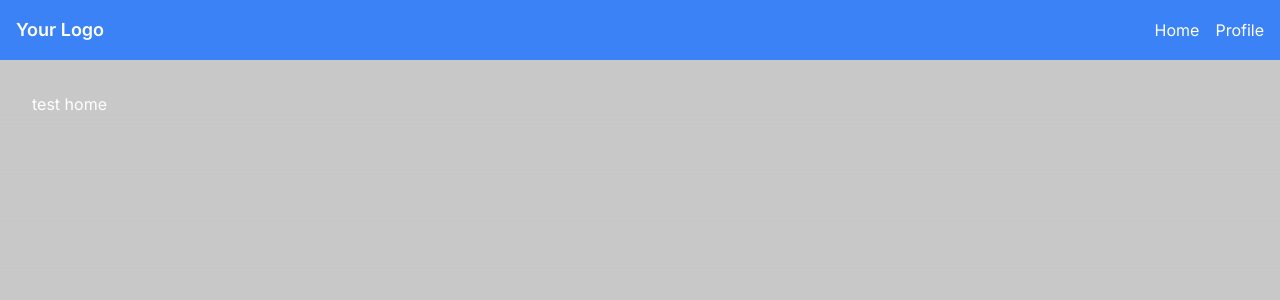
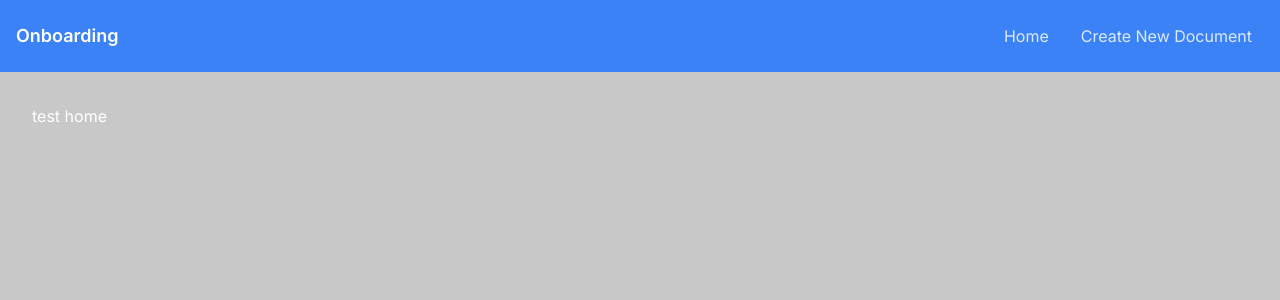
Before and after one commit to mrgenco/onboarding, a Next.js app in the folder onboarding-ui/: page / in a window 1280 px wide. Shown: the top 300 px of the page. Built offline with nearby package versions, Linux system fonts and the light colour scheme.

Commit message:
style changes

```diff
--- a/onboarding-ui/app/document/list/components/DocumentCard.tsx
+++ b/onboarding-ui/app/document/list/components/DocumentCard.tsx
@@ -26,7 +26,7 @@ export default function DocumentCard(props: DocumentCardProps){
                     <p className="text-gray-600">Aug 18</p>
                     <br />
                     <div className="flex flex-row-reverse">
-                        <Link className="px-6 py-3 text-blue-100 no-underline bg-blue-500 rounded hover:bg-blue-600 hover:underline hover:text-blue-200" href={`/document/read/${encodeURIComponent(props.uuid)}`}>
+                        <Link className="px-6 py-3 text-blue-100 no-underline bg-blue-500 rounded hover:bg-gray-600 hover:text-white-500" href={`/document/read/${encodeURIComponent(props.uuid)}`}>
                             Start Reading
                         </Link>
                     </div>
--- a/onboarding-ui/app/document/read/[uuid]/page.tsx
+++ b/onboarding-ui/app/document/read/[uuid]/page.tsx
@@ -1,5 +1,7 @@
+import ReactMarkdown from 'react-markdown'
+
 async function renderDocument(uuid : string) {
-    const res = await fetch('http://localhost:8080/document/html/' + uuid, { cache: 'no-store' })
+    const res = await fetch('http://localhost:8080/document/raw/' + uuid, { cache: 'no-store' })
     console.log(uuid);
     if (!res.ok) {
         throw new Error('Failed to fetch document information')
@@ -27,7 +29,11 @@ export default async function Page({ params }: { params: { uuid: string} }) {
             </div>
             <br />
             <div className="relative w-full px-6 py-12 bg-white shadow-xl shadow-slate-700/10 ring-1 ring-gray-900/5 md:max-w-3xl md:mx-auto lg:max-w-4xl lg:pt-16 lg:pb-28">
-                <article className="prose lg:prose-xl" dangerouslySetInnerHTML={{__html:document.content}}/>
+                <article className="prose lg:prose-xl">
+                    <ReactMarkdown>
+                        {document.content}
+                    </ReactMarkdown>
+                </article>
             </div>
         </div>
     )
--- a/onboarding-ui/app/layout.tsx
+++ b/onboarding-ui/app/layout.tsx
@@ -21,10 +21,10 @@ export default function RootLayout({
 
       <nav className="bg-blue-500 p-4">
         <div className="container mx-auto flex items-center justify-between">
-          <a href="#" className="text-white text-lg font-semibold">Your Logo</a>
-          <div className="flex space-x-4">
-            <Link href="/document/list">Home</Link>
-            <Link href="/document/read">Profile</Link>
+          <a href="#" className="text-white text-lg font-semibold">Onboarding</a>
+          <div className="flex space-x-2">
+            <Link className='px-3 py-2 text-blue-100 no-underline bg-blue-500 rounded hover:bg-gray-600 hover:text-white-500' href="/document/list">Home</Link>
+            <Link className='px-3 py-2 text-blue-100 no-underline bg-blue-500 rounded hover:bg-gray-600 hover:text-white-500' href="/document/create">Create New Document</Link>
           </div>
         </div>
       </nav>
--- a/onboarding-ui/package.json
+++ b/onboarding-ui/package.json
@@ -12,6 +12,7 @@
     "next": "14.0.1",
     "react": "^18",
     "react-dom": "^18",
+    "react-markdown": "^9.0.1",
     "swr": "^2.2.4"
   },
   "devDependencies": {
```
Also changed, not shown: onboarding-ui/app/document/create/page.tsx (added), onboarding-ui/app/globals.css (line endings or trailing spaces), 1 other file (tests, documents, lock files or other folders).
